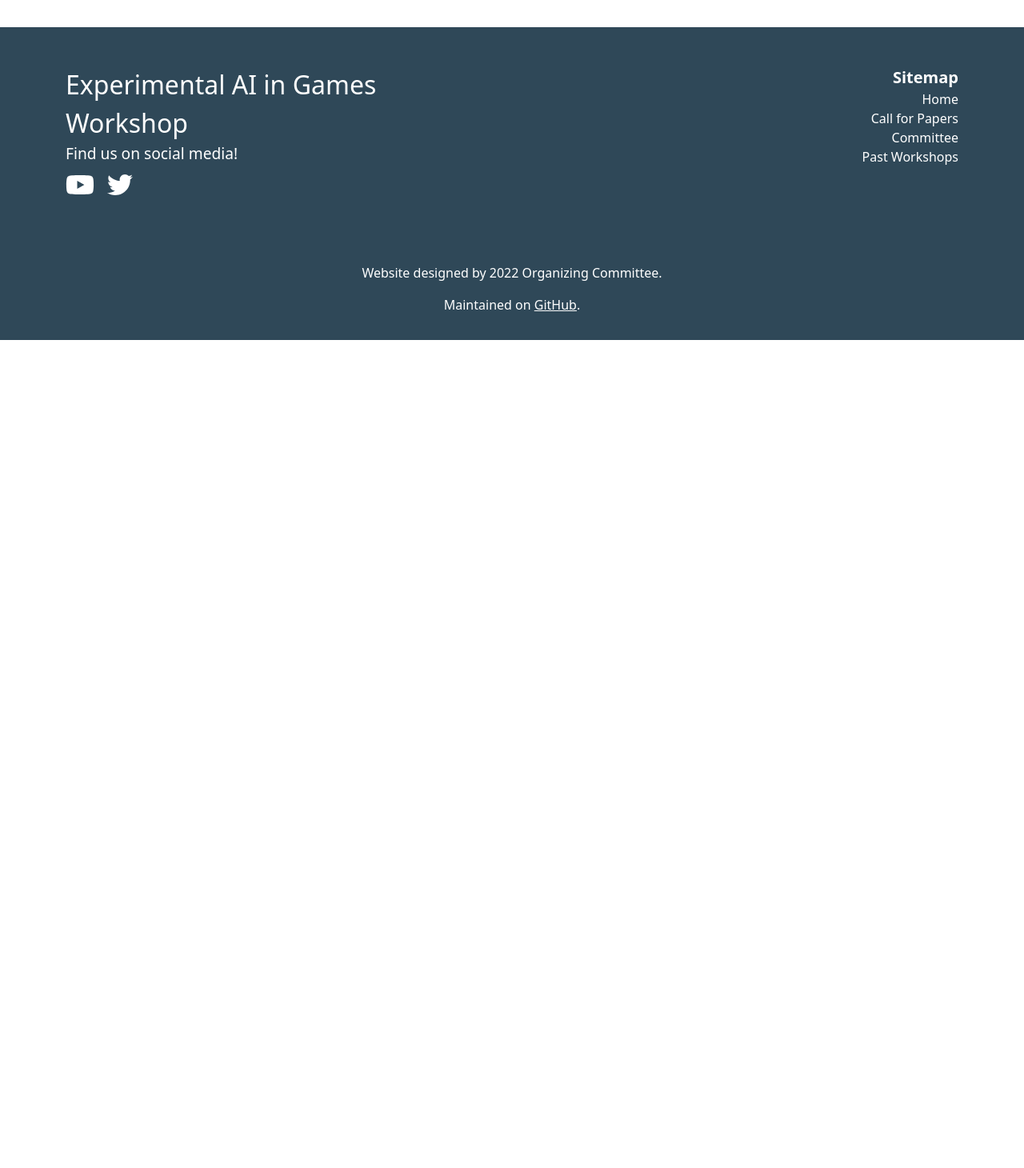
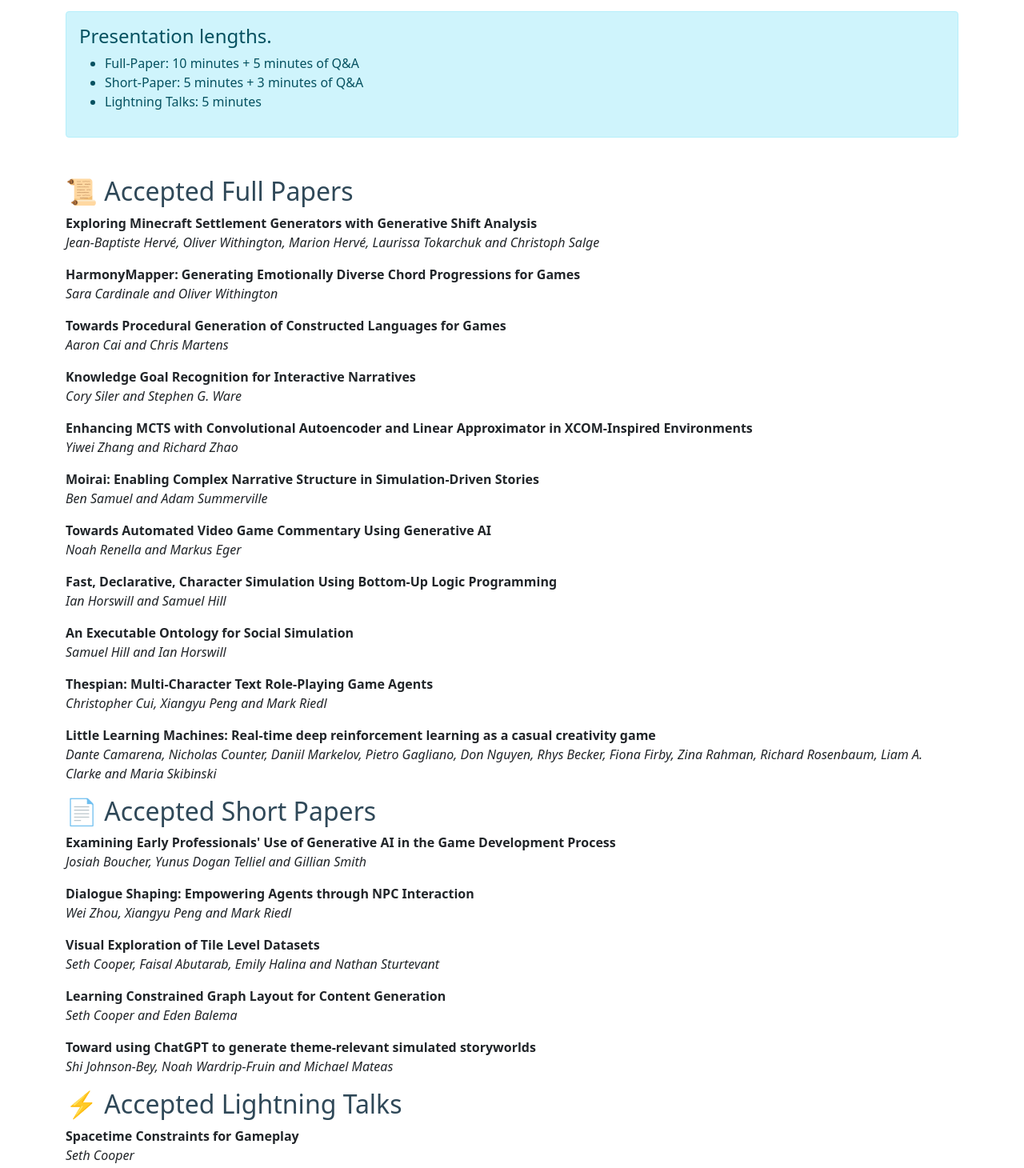
Before and after one commit to aiide-exag/aiide-exag.github.io, a Next.js app: page /schedule in a window 1280 px wide. Shown: the part 490-1950 px from the top of the page at 80% size. Before the commit the page ends 915 px from the top, so only its background shows below. Built offline with nearby package versions, Linux system fonts and the light colour scheme.

Commit message:
schedule and announcement updates

```diff
--- a/src/components/AppNav.tsx
+++ b/src/components/AppNav.tsx
@@ -1,46 +1,37 @@
 import React from 'react';
 import { Nav } from 'react-bootstrap';
-import Link from 'next/link'
+import Link from 'next/link';
 
 const AppNav = () => {
     return (
         <Nav className="justify-content-center">
             <Nav.Item>
-                <Link
-                    href="/"
-                    className="nav-link">
+                <Link href="/" className="nav-link">
                     Home
                 </Link>
             </Nav.Item>
             <Nav.Item>
-                <Link
-                    href="/call_for_papers"
-                    className="nav-link"
-                >
+                <Link href="/schedule" className="nav-link">
+                    Schedule
+                </Link>
+            </Nav.Item>
+            <Nav.Item>
+                <Link href="/call_for_papers" className="nav-link">
                     Call For Papers
                 </Link>
             </Nav.Item>
             <Nav.Item>
-                <Link
-                    href="/committee"
-                    className="nav-link"
-                >
+                <Link href="/committee" className="nav-link">
                     Committee
                 </Link>
             </Nav.Item>
             <Nav.Item>
-                <Link
-                    href="/past_workshops"
-                    className="nav-link"
-                >
+                <Link href="/past_workshops" className="nav-link">
                     Past Workshops
                 </Link>
             </Nav.Item>
             <Nav.Item>
-                <Link
-                    href="/papers"
-                    className="nav-link"
-                >
+                <Link href="/papers" className="nav-link">
                     Paper Database
                 </Link>
             </Nav.Item>
--- a/src/pages/schedule.tsx
+++ b/src/pages/schedule.tsx
@@ -9,7 +9,191 @@ const SchedulePage = () => {
             <Seo title="EXAG 2023: Schedule" />
             <Container className="py-5">
                 <h1>EXAG 2023 Program Schedule</h1>
-                <h2>Monday, October 8th</h2>
+
+                <div className="alert alert-info" role="alert">
+                    ⚠️We are working on the schedule. It should be posted soon.
+                </div>
+
+                <div className="alert alert-info mb-5" role="alert">
+                    <h4>Presentation lengths.</h4>
+                    <ul>
+                        <li>Full-Paper: 10 minutes + 5 minutes of Q&A</li>
+                        <li>Short-Paper: 5 minutes + 3 minutes of Q&A</li>
+                        <li>Lightning Talks: 5 minutes</li>
+                    </ul>
+                </div>
+
+                <h2>📜 Accepted Full Papers</h2>
+
+                <div className="mb-3">
+                    <div className="presentation-title">
+                        Exploring Minecraft Settlement Generators with
+                        Generative Shift Analysis
+                    </div>
+                    <div className="presentation-speaker">
+                        Jean-Baptiste Hervé, Oliver Withington, Marion Hervé,
+                        Laurissa Tokarchuk and Christoph Salge
+                    </div>
+                </div>
+
+                <div className="mb-3">
+                    <div className="presentation-title">
+                        HarmonyMapper: Generating Emotionally Diverse Chord
+                        Progressions for Games
+                    </div>
+                    <div className="presentation-speaker">
+                        Sara Cardinale and Oliver Withington
+                    </div>
+                </div>
+
+                <div className="mb-3">
+                    <div className="presentation-title">
+                        Towards Procedural Generation of Constructed Languages
+                        for Games
+                    </div>
+                    <div className="presentation-speaker">
+                        Aaron Cai and Chris Martens
+                    </div>
+                </div>
+
+                <div className="mb-3">
+                    <div className="presentation-title">
+                        Knowledge Goal Recognition for Interactive Narratives
+                    </div>
+                    <div className="presentation-speaker">
+                        Cory Siler and Stephen G. Ware
+                    </div>
+                </div>
+
+                <div className="mb-3">
+                    <div className="presentation-title">
+                        Enhancing MCTS with Convolutional Autoencoder and Linear
+                        Approximator in XCOM-Inspired Environments
+                    </div>
+                    <div className="presentation-speaker">
+                        Yiwei Zhang and Richard Zhao
+                    </div>
+                </div>
+
+                <div className="mb-3">
+                    <div className="presentation-title">
+                        Moirai: Enabling Complex Narrative Structure in
+                        Simulation-Driven Stories
+                    </div>
+                    <div className="presentation-speaker">
+                        Ben Samuel and Adam Summerville
+                    </div>
+                </div>
+
+                <div className="mb-3">
+                    <div className="presentation-title">
+                        Towards Automated Video Game Commentary Using Generative
+                        AI
+                    </div>
+                    <div className="presentation-speaker">
+                        Noah Renella and Markus Eger
+                    </div>
+                </div>
+
+                <div className="mb-3">
+                    <div className="presentation-title">
+                        Fast, Declarative, Character Simulation Using Bottom-Up
+                        Logic Programming
+                    </div>
+                    <div className="presentation-speaker">
+                        Ian Horswill and Samuel Hill
+                    </div>
+                </div>
+
+                <div className="mb-3">
+                    <div className="presentation-title">
+                        An Executable Ontology for Social Simulation
+                    </div>
+                    <div className="presentation-speaker">
+                        Samuel Hill and Ian Horswill
+                    </div>
+                </div>
+
+                <div className="mb-3">
+                    <div className="presentation-title">
+                        Thespian: Multi-Character Text Role-Playing Game Agents
+                    </div>
+                    <div className="presentation-speaker">
+                        Christopher Cui, Xiangyu Peng and Mark Riedl
+                    </div>
+                </div>
+
+                <div className="mb-3">
+                    <div className="presentation-title">
+                        Little Learning Machines: Real-time deep reinforcement
+                        learning as a casual creativity game
+                    </div>
+                    <div className="presentation-speaker">
+                        Dante Camarena, Nicholas Counter, Daniil Markelov,
+                        Pietro Gagliano, Don Nguyen, Rhys Becker, Fiona Firby,
+                        Zina Rahman, Richard Rosenbaum, Liam A. Clarke and Maria
+                        Skibinski
+                    </div>
+                </div>
+
+                <h2>📄 Accepted Short Papers</h2>
+
+                <div className="mb-3">
+                    <div className="presentation-title">
+                        Examining Early Professionals' Use of Generative AI in
+                        the Game Development Process
+                    </div>
+                    <div className="presentation-speaker">
+                        Josiah Boucher, Yunus Dogan Telliel and Gillian Smith
+                    </div>
+                </div>
+
+                <div className="mb-3">
+                    <div className="presentation-title">
+                        Dialogue Shaping: Empowering Agents through NPC
+                        Interaction
+                    </div>
+                    <div className="presentation-speaker">
+                        Wei Zhou, Xiangyu Peng and Mark Riedl
+                    </div>
+                </div>
+
+                <div className="mb-3">
+                    <div className="presentation-title">
+                        Visual Exploration of Tile Level Datasets
+                    </div>
+                    <div className="presentation-speaker">
+                        Seth Cooper, Faisal Abutarab, Emily Halina and Nathan
+                        Sturtevant
+                    </div>
+                </div>
+
+                <div className="mb-3">
+                    <div className="presentation-title">
+                        Learning Constrained Graph Layout for Content Generation
+                    </div>
+                    <div className="presentation-speaker">
+                        Seth Cooper and Eden Balema
+                    </div>
+                </div>
+
+                <div className="mb-3">
+                    <div className="presentation-title">
+                        Toward using ChatGPT to generate theme-relevant
+                        simulated storyworlds
+                    </div>
+                    <div className="presentation-speaker">
+                        Shi Johnson-Bey, Noah Wardrip-Fruin and Michael Mateas
+                    </div>
+                </div>
+
+                <h2>⚡️ Accepted Lightning Talks</h2>
+                <div className="mb-3">
+                    <div className="presentation-title">
+                        Spacetime Constraints for Gameplay
+                    </div>
+                    <div className="presentation-speaker">Seth Cooper</div>
+                </div>
             </Container>
         </AppLayout>
     );
```
Also changed, not shown: src/pages/committee.tsx (+53 -41 lines), src/pages/index.tsx (+21 -6 lines), src/pages/accepted_papers.tsx (added).
